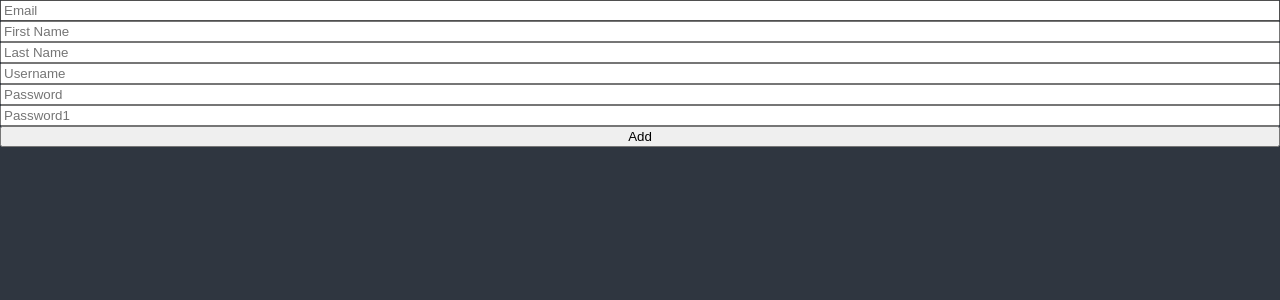
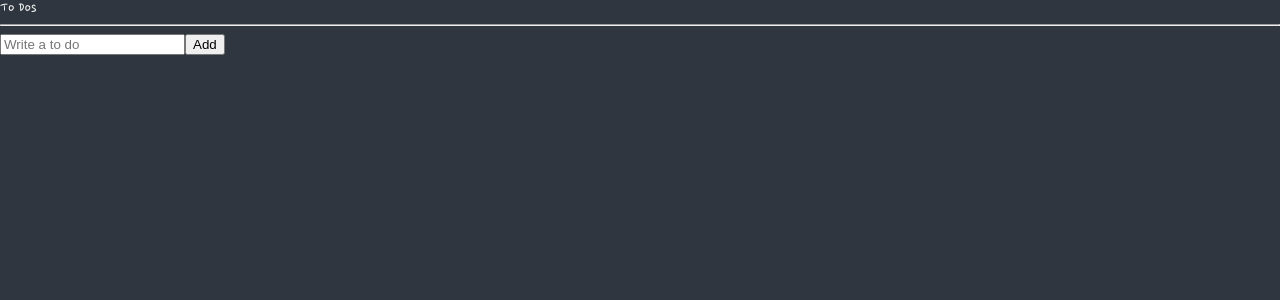
Before and after one commit to Leeseunghwan7305/TypeScript-Recoil, a React (Create React App) app: page / in a window 1280 px wide. Shown: the top 300 px of the page. Built offline with nearby package versions, Linux system fonts and the light colour scheme.

Commit message:
[add]form type

```diff
--- a/src/component/TodoList.tsx
+++ b/src/component/TodoList.tsx
@@ -1,72 +1,51 @@
-import React, { FormHTMLAttributes, useState } from "react";
 import { useForm } from "react-hook-form";
-const TodoList = () => {
-  interface IForm {
-    email: string;
-    firstName: string;
-    lastName: string;
-    username: string;
-    password: string;
-    password1: string;
-  }
-  const {
-    register,
-    watch,
-    handleSubmit,
-    formState: { errors },
-  } = useForm<IForm>();
-  const onValid = (data: any) => {
-    console.log(data);
+import { atom, useRecoilState } from "recoil";
+
+interface IForm {
+  toDo: string;
+}
+
+interface IToDo {
+  text: string;
+  id: number;
+  category: "TO_DO" | "DOING" | "DONE";
+}
+
+const toDoState = atom<IToDo[]>({
+  key: "toDo",
+  default: [],
+});
+
+function ToDoList() {
+  const [toDos, setToDos] = useRecoilState(toDoState);
+  const { register, handleSubmit, setValue } = useForm<IForm>();
+  const handleValid = ({ toDo }: IForm) => {
+    setToDos((oldToDos) => [
+      { text: toDo, id: Date.now(), category: "TO_DO" },
+      ...oldToDos,
+    ]);
+    setValue("toDo", "");
   };
-  console.log(watch());
-  console.log(errors);
   return (
-    <>
-      <form
-        style={{ display: "flex", flexDirection: "column" }}
-        onSubmit={handleSubmit(onValid)}
-      >
+    <div>
+      <h1>To Dos</h1>
+      <hr />
+      <form onSubmit={handleSubmit(handleValid)}>
         <input
-          {...register("email", {
-            required: "Email is required",
-            pattern: {
-              value: /^[A-Za-z0-9._%+-]+@naver.com$/,
-              message: "Only naver.com emails allowed",
-            },
+          {...register("toDo", {
+            required: "Please write a To Do",
           })}
-          placeholder="Email"
-        />
-        <span>{errors?.email?.message}</span>
-        <input
-          {...register("firstName", { required: true })}
-          placeholder="First Name"
-        />
-        <input
-          {...register("lastName", { required: true })}
-          placeholder="Last Name"
-        />
-        <input
-          {...register("username", { required: true, minLength: 10 })}
-          placeholder="Username"
-        />
-        <input
-          {...register("password", { required: true, minLength: 5 })}
-          placeholder="Password"
-        />
-        <input
-          {...register("password1", {
-            required: "Password is required",
-            minLength: {
-              value: 5,
-              message: "Your password is too short.",
-            },
-          })}
-          placeholder="Password1"
+          placeholder="Write a to do"
         />
         <button>Add</button>
       </form>
-    </>
+      <ul>
+        {toDos.map((toDo) => (
+          <li key={toDo.id}>{toDo.text}</li>
+        ))}
+      </ul>
+    </div>
   );
-};
+}
 
-export default TodoList;
+export default ToDoList;
--- a/src/index.tsx
+++ b/src/index.tsx
@@ -1,15 +1,18 @@
-import React from 'react';
-import ReactDOM from 'react-dom/client';
-import './index.css';
-import App from './App';
-import reportWebVitals from './reportWebVitals';
+import React from "react";
+import ReactDOM from "react-dom/client";
+import "./index.css";
+import App from "./App";
+import reportWebVitals from "./reportWebVitals";
+import { RecoilRoot } from "recoil";
 
 const root = ReactDOM.createRoot(
-  document.getElementById('root') as HTMLElement
+  document.getElementById("root") as HTMLElement
 );
 root.render(
   <React.StrictMode>
-    <App />
+    <RecoilRoot>
+      <App />
+    </RecoilRoot>
   </React.StrictMode>
 );
 
```
